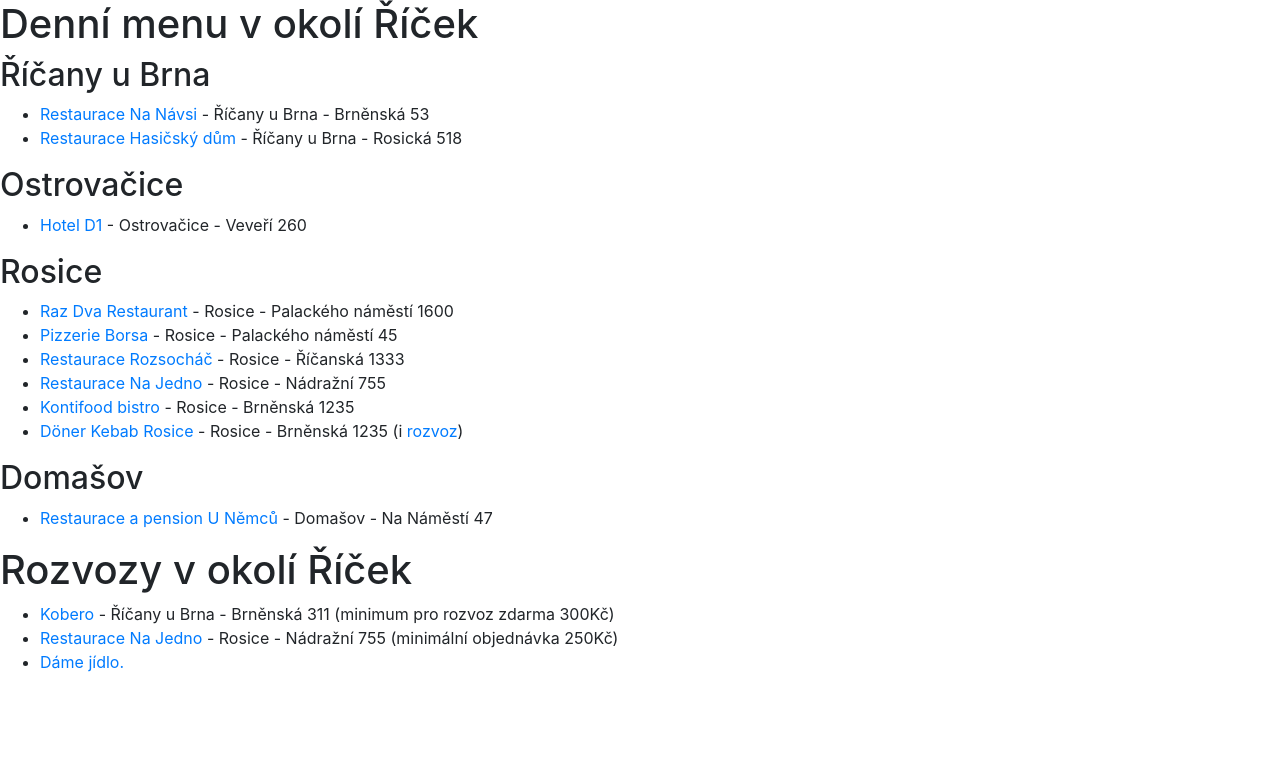
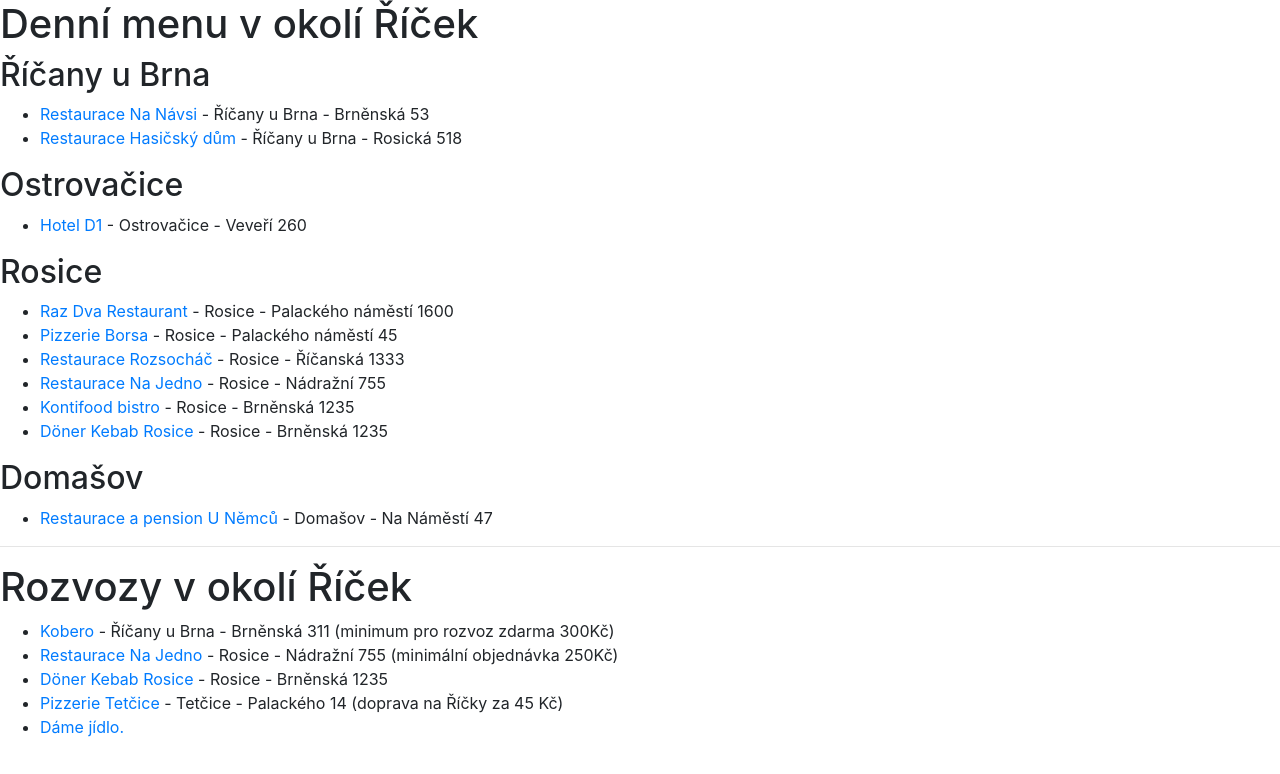
Before and after one commit to liry/liry.github.io, a plain HTML site: page menicka-ricky.html in a window 1280 px wide. Drawn offline with nearby package versions, Linux system fonts and the light colour scheme.

Commit message:
Add Pizzerie Tetčice

```diff
--- a/menicka-ricky.html
+++ b/menicka-ricky.html
@@ -23,18 +23,20 @@
 			<li><a href="https://www.rozsochac.cz/menu">Restaurace Rozsocháč</a> - Rosice - Říčanská 1333</li>
 			<li><a href="https://www.rosicko.cz/poledni-menu/16795-restaurace-na-jedno/">Restaurace Na Jedno</a> - Rosice - Nádražní 755</li>
 			<li><a href="https://www.facebook.com/kontifood/menu">Kontifood bistro</a> - Rosice - Brněnská 1235</li>
-			<li><a href="https://www.facebook.com/donerkebabrosice/menu">Döner Kebab Rosice</a> - Rosice - Brněnská 1235
-				(i <a href="https://kebabrosice.cz/">rozvoz</a>)</li>
+			<li><a href="https://www.facebook.com/donerkebabrosice/menu">Döner Kebab Rosice</a> - Rosice - Brněnská 1235</li>
 		</ul>
 		<h2>Domašov</h2>
 		<ul>
 			<li><a href="http://www.penzionunemcu.cz/denni-menu/">Restaurace a pension U Němců</a> - Domašov - Na Náměstí 47</li>
 		</ul>
+		<hr/>
 		<h1>Rozvozy v okolí Říček</h1>
 		<ul>
 			<li><a href="https://www.pizzakobero.cz/">Kobero</a> - Říčany u Brna - Brněnská 311 (minimum pro rozvoz zdarma 300Kč)</li>
 			<li><a href="https://www.restauracenajedno.cz/">Restaurace Na Jedno</a> - Rosice - Nádražní 755 (minimální objednávka 250Kč)</li>
-			<li><a href="https://www.damejidlo.cz/">Dáme jídlo.</a></li>
+			<li><a href="https://kebabrosice.cz">Döner Kebab Rosice</a> - Rosice - Brněnská 1235</li>
+			<li><a href="https://www.pizzerietetcice.cz/">Pizzerie Tetčice</a> - Tetčice - Palackého 14 (doprava na Říčky za 45 Kč)
+			<li><a href="https://www.damejidlo.cz/restaurants/new?lat=49.23278438431462&lng=16.35649985899963&vertical=restaurants">Dáme jídlo.</a></li>
 		</ul>
 	</body>
 </html>
```
